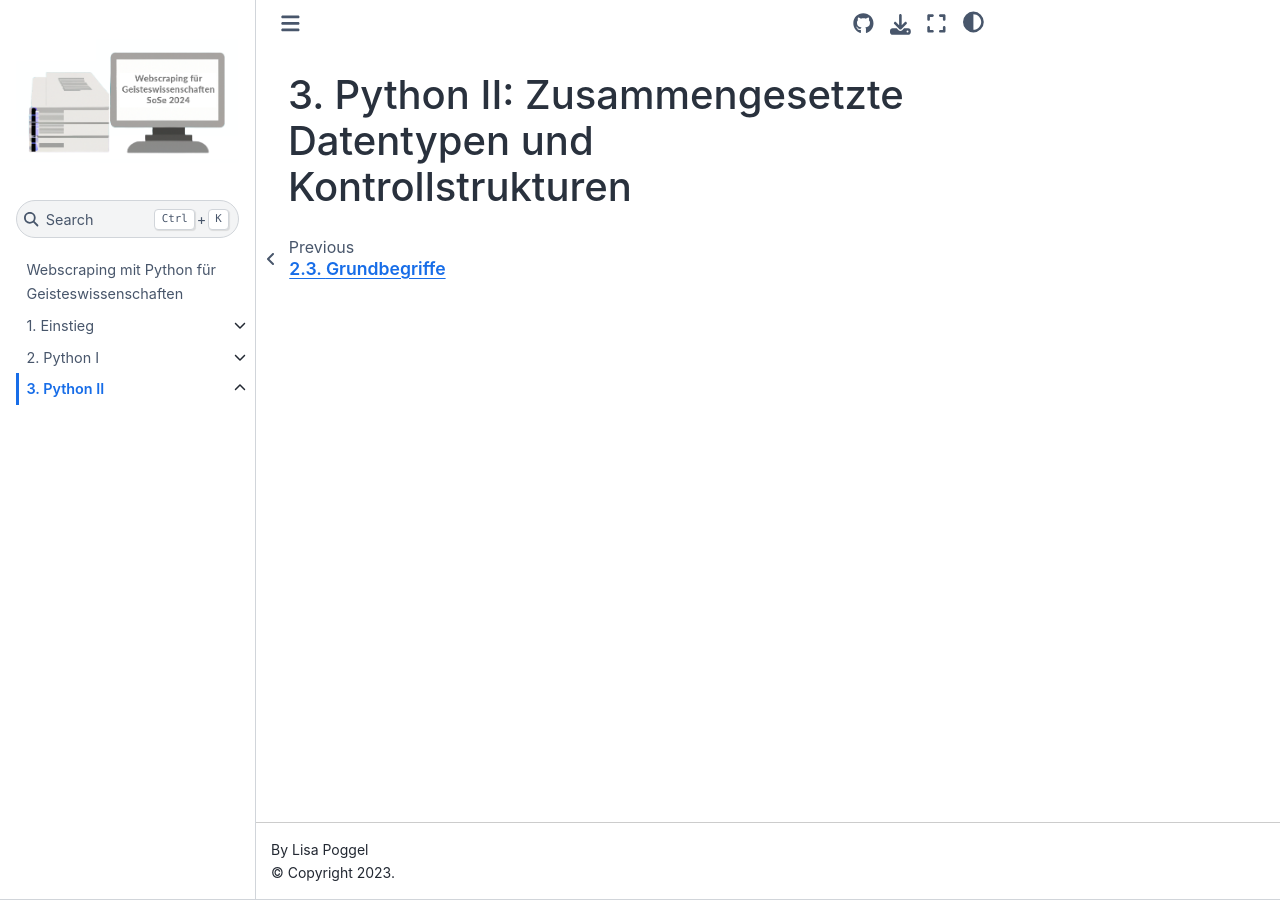
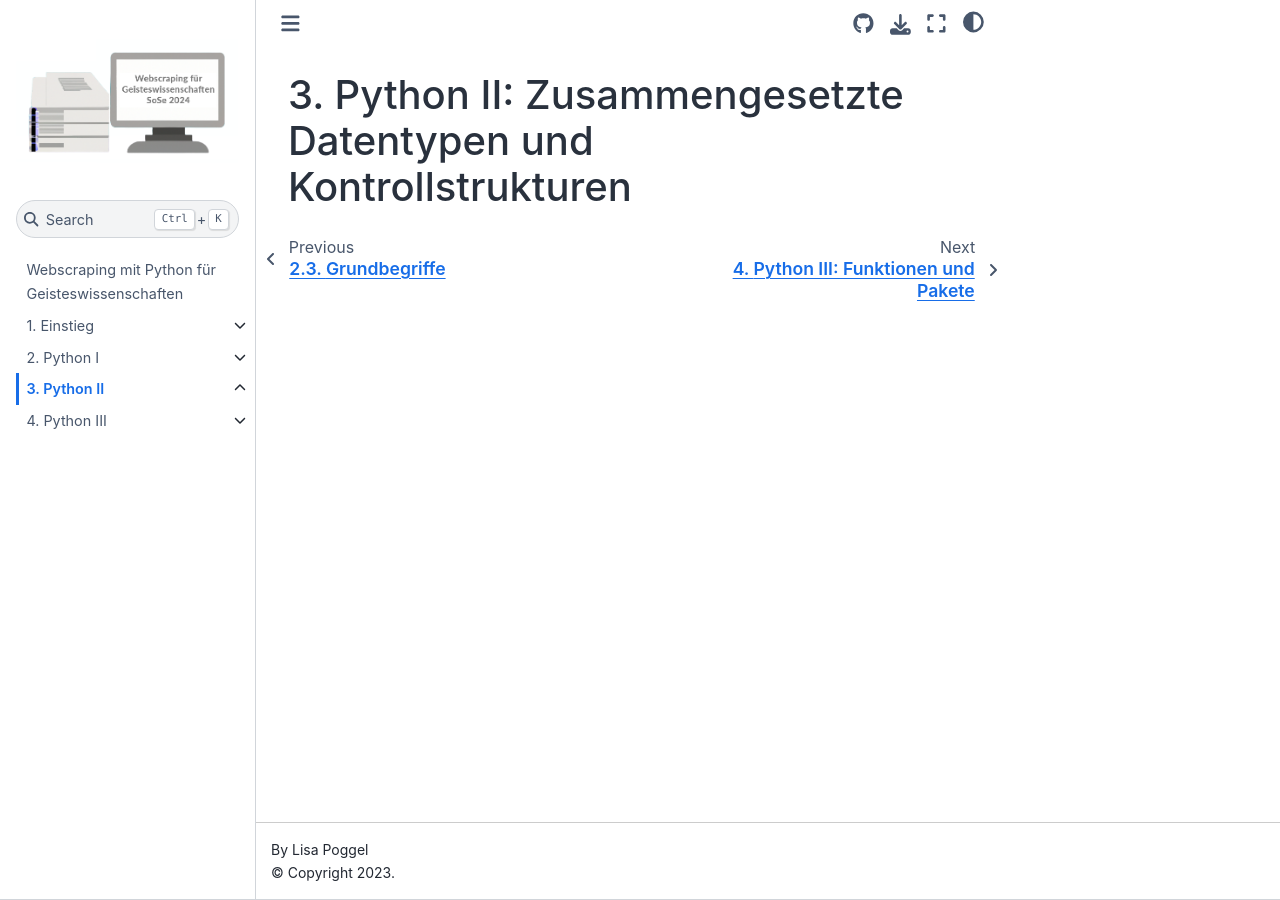
Before and after one commit to lipogg/webscraping-mit-python, a Jupyter Book: the page built from chapters/03/03_intro.md, in a window 1280 px wide. Built offline with Jupyter Book 1.0.4 settings and Sphinx 7.4.7 and the Sphinx Book theme 1.1.4, drawn with Linux system fonts in a browser that asks for light colours; pages that are not in the unit, such as notebooks, are missing from menus; comment, search, counter and statistics services are not loaded; some of the changed lines change nothing that is shown.

Commit message:
add ch.4, update toc

```diff
--- a/_toc.yml
+++ b/_toc.yml
@@ -41,13 +41,13 @@ sections:
     title: Zusammengesetzte Datentypen
   - file: chapters/03/subchapters/02_kontrollstrukturen
     title: Kontrollstrukturen
-#- file: chapters/04/04_intro
-#  title: Python III
-#  sections:
-#  - file: chapters/04/subchapters/01_funktionen
-#    title: Funktionen
+- file: chapters/04/04_intro
+  title: Python III
+  sections:
+  - file: chapters/04/subchapters/01_funktionen
+    title: Funktionen
 #  - file: chapters/04/subchapters/02_pakete
-#    title: Pakete
+#    title: Module, Bibliotheken, Pakete
 #- file: chapters/05/05_intro
 #  title: Installation und Setup
 #  sections:
```
